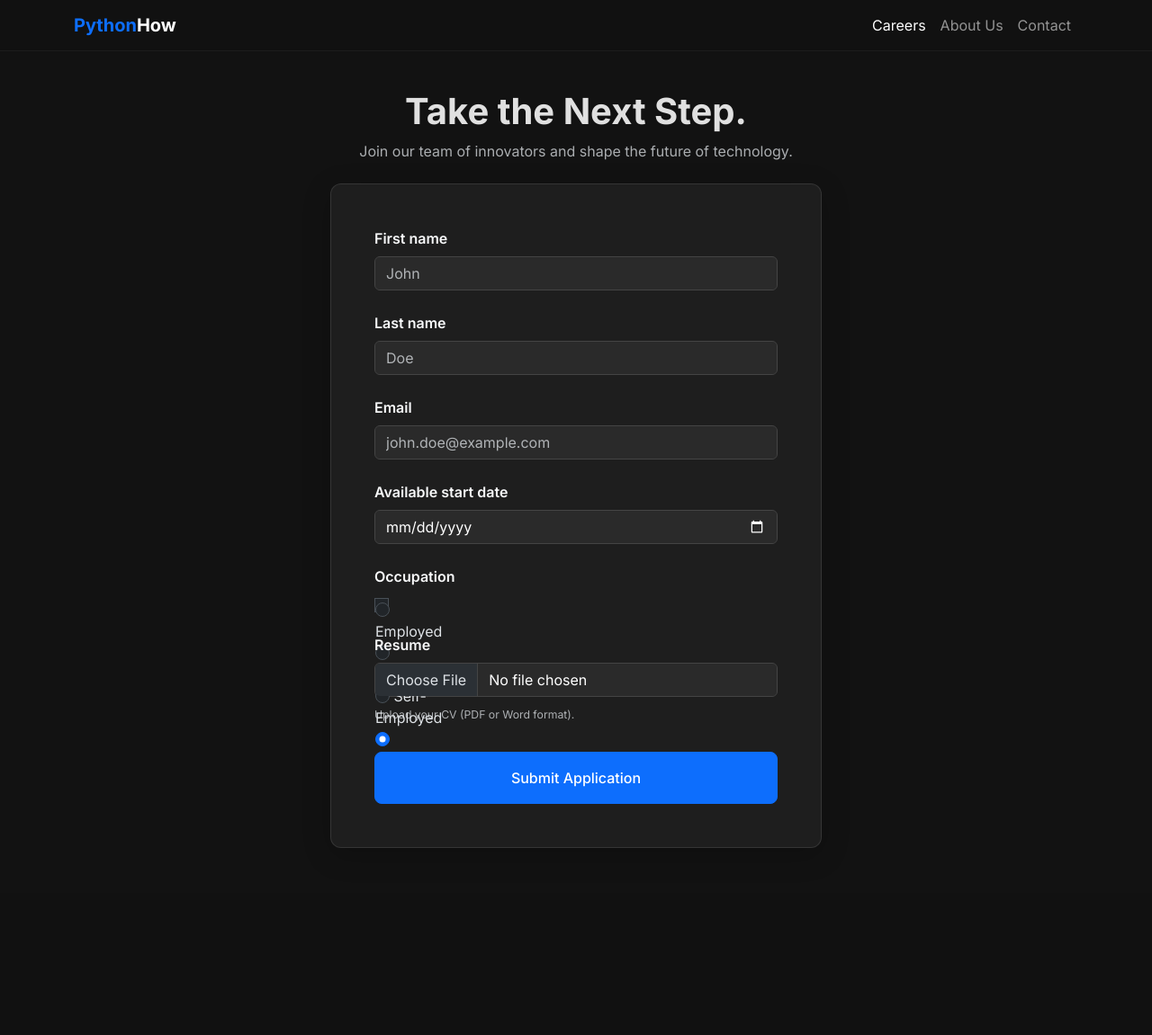
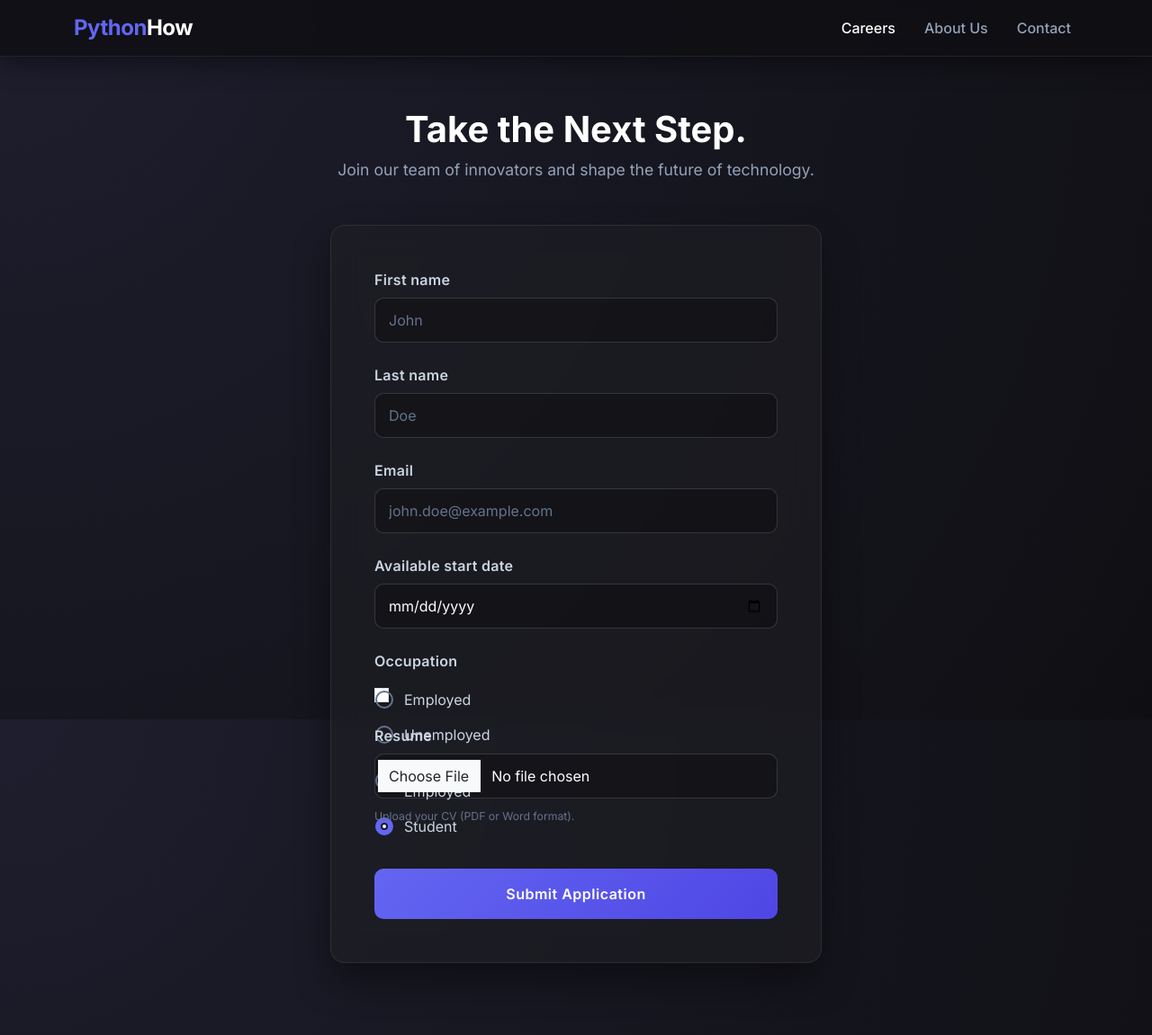
Before and after one commit to AndrewTechTips/Django-Form, a Django app: page / in a window 1280 px wide. Shown: the whole page at 90% size. Before the commit the page ends 943 px from the top, so only its background shows below. Run offline with Django 5.2, Linux system fonts and the light colour scheme.

Commit message:
Enhance website: refactor base layout, improve styling, and add external CSS for better design

```diff
--- /dev/null
+++ b/job_application/static/css/style.css
@@ -0,0 +1,137 @@
+/* =========================================
+   Global Theme & Typography
+   ========================================= */
+body {
+    font-family: 'Inter', system-ui, -apple-system, sans-serif;
+    /* Un gradient subtil și elegant pentru fundal */
+    background: radial-gradient(circle at top left, #1e1e2e 0%, #0f0f13 100%);
+    background-attachment: fixed;
+    color: #e2e8f0;
+    min-height: 100vh;
+}
+
+/* =========================================
+   Navbar (Logo vizibil și efect de sticlă)
+   ========================================= */
+.navbar {
+    background-color: rgba(15, 15, 19, 0.85) !important;
+    backdrop-filter: blur(12px);
+    -webkit-backdrop-filter: blur(12px);
+    border-bottom: 1px solid rgba(255, 255, 255, 0.08);
+    box-shadow: 0 4px 30px rgba(0, 0, 0, 0.5);
+}
+
+.navbar-brand {
+    font-size: 1.5rem;
+    letter-spacing: -0.5px;
+    color: #ffffff !important;
+}
+
+.brand-highlight {
+    color: #6366f1; /* Culoare accent Indigo (Modernă) */
+}
+
+.nav-link {
+    color: #94a3b8 !important;
+    font-weight: 500;
+    transition: color 0.3s ease;
+}
+
+.nav-link:hover, .nav-link.active {
+    color: #ffffff !important;
+}
+
+/* =========================================
+   Cards (Design tip SaaS Premium)
+   ========================================= */
+.card {
+    background-color: rgba(30, 30, 35, 0.6);
+    backdrop-filter: blur(16px);
+    -webkit-backdrop-filter: blur(16px);
+    border: 1px solid rgba(255, 255, 255, 0.08);
+    border-radius: 16px;
+    box-shadow: 0 20px 40px rgba(0, 0, 0, 0.4);
+}
+
+/* =========================================
+   Inputs & Forms
+   ========================================= */
+.form-control, .form-select {
+    background-color: rgba(0, 0, 0, 0.25) !important;
+    border: 1px solid rgba(255, 255, 255, 0.12) !important;
+    color: #ffffff !important;
+    border-radius: 10px;
+    padding: 12px 15px;
+    transition: all 0.3s ease;
+}
+
+.form-control::placeholder {
+    color: #64748b !important;
+}
+
+.form-control:focus, .form-select:focus {
+    background-color: rgba(0, 0, 0, 0.4) !important;
+    border-color: #6366f1 !important;
+    box-shadow: 0 0 0 4px rgba(99, 102, 241, 0.15) !important;
+}
+
+/* =========================================
+   FIX DEFINITIV PENTRU BUTOANELE RADIO DJANGO
+   ========================================= */
+#id_occupation {
+    display: flex !important;
+    flex-direction: column !important;
+    gap: 15px !important; /* Spațiu clar între opțiuni */
+    padding-left: 0 !important;
+    margin-top: 10px !important;
+    margin-bottom: 25px !important; /* Împinge câmpul de Resume în jos */
+    list-style: none !important;
+}
+
+#id_occupation label {
+    display: flex !important;
+    align-items: center !important;
+    cursor: pointer !important;
+    font-weight: 400 !important;
+    color: #cbd5e1 !important;
+    margin: 0 !important;
+}
+
+/* Stilizăm bulinuța efectivă */
+#id_occupation input[type="radio"] {
+    appearance: none;
+    -webkit-appearance: none;
+    width: 20px !important;
+    height: 20px !important;
+    border: 2px solid #64748b;
+    border-radius: 50%;
+    margin-right: 12px !important;
+    margin-top: 0 !important;
+    outline: none;
+    cursor: pointer !important;
+    transition: all 0.2s ease-in-out;
+    background-color: transparent;
+}
+
+#id_occupation input[type="radio"]:checked {
+    border-color: #6366f1;
+    border-width: 6px; /* Creează efectul de bifat vizual */
+}
+
+/* =========================================
+   Buttons (Efecte de Hover Profesionale)
+   ========================================= */
+.btn-primary {
+    background: linear-gradient(135deg, #6366f1 0%, #4f46e5 100%);
+    border: none;
+    border-radius: 10px;
+    padding: 12px 24px;
+    font-weight: 600;
+    letter-spacing: 0.5px;
+    transition: transform 0.2s ease, box-shadow 0.2s ease;
+}
+
+.btn-primary:hover {
+    transform: translateY(-2px);
+    box-shadow: 0 8px 20px rgba(99, 102, 241, 0.4);
+}
--- a/job_application/templates/base.html
+++ b/job_application/templates/base.html
@@ -1,5 +1,6 @@
+{% load static %}
 <!doctype html>
-<html lang="en" data-bs-theme="dark">
+<html lang="en">
 <head>
     <meta charset="utf-8">
     <meta name="viewport" content="width=device-width, initial-scale=1, shrink-to-fit=no">
@@ -10,85 +11,22 @@
     <link href="https://fonts.googleapis.com/css2?family=Inter:wght@300;400;500;600;700&display=swap" rel="stylesheet">
 
     <link href="https://cdn.jsdelivr.net/npm/bootstrap@5.3.2/dist/css/bootstrap.min.css" rel="stylesheet">
-
-    <style>
-        body {
-            font-family: 'Inter', sans-serif;
-            background-color: #121212;
-            color: #e0e0e0;
-        }
-
-        .navbar {
-            background-color: rgba(18, 18, 18, 0.8) !important;
-            backdrop-filter: blur(10px);
-            border-bottom: 1px solid rgba(255, 255, 255, 0.05);
-        }
-
-        .card {
-            background-color: #1e1e1e;
-            border: 1px solid rgba(255, 255, 255, 0.1);
-            border-radius: 12px;
-            box-shadow: 0 8px 32px rgba(0, 0, 0, 0.2);
-        }
-
-        .card-header {
-            background-color: rgba(255, 255, 255, 0.02);
-            border-bottom: 1px solid rgba(255, 255, 255, 0.1);
-            border-top-left-radius: 12px !important;
-            border-top-right-radius: 12px !important;
-        }
-
-        .form-control, .form-select {
-            background-color: #2a2a2a;
-            border: 1px solid #444;
-            color: #fff;
-        }
-
-        .form-control:focus {
-            background-color: #333;
-            border-color: #0d6efd;
-            box-shadow: 0 0 0 0.25rem rgba(13, 110, 253, 0.25);
-            color: #fff;
-        }
-
-        /* Reparația pentru butoanele Radio (Suprapunerea textului) */
-        ul[id^="id_"] {
-            padding-left: 0;
-            list-style: none;
-            display: flex;
-            flex-wrap: wrap;
-            gap: 20px;
-            margin-bottom: 0;
-        }
-        ul[id^="id_"] li {
-            display: flex;
-            align-items: center;
-        }
-        ul[id^="id_"] li label {
-            margin-left: 8px;
-            cursor: pointer;
-        }
-
-        .btn-primary {
-            padding: 10px 20px;
-            font-weight: 500;
-            border-radius: 8px;
-        }
-    </style>
+    <link rel="stylesheet" href="{% static 'css/style.css' %}">
 </head>
 <body>
 
-    <nav class="navbar navbar-expand-lg navbar-dark fixed-top">
+    <nav class="navbar navbar-expand-lg fixed-top">
         <div class="container">
             <a class="navbar-brand fw-bold" href="{% url 'index' %}">
-                <span class="text-primary">Python</span>How
+                <span class="brand-highlight">Python</span>How
             </a>
-            <button class="navbar-toggler" type="button" data-bs-toggle="collapse" data-bs-target="#navbarNav">
-                <span class="navbar-toggler-icon"></span>
+
+            <button class="navbar-toggler border-0" type="button" data-bs-toggle="collapse" data-bs-target="#navbarNav">
+                <span class="navbar-toggler-icon" style="filter: invert(1);"></span>
             </button>
 
             <div class="collapse navbar-collapse justify-content-end" id="navbarNav">
-                <ul class="navbar-nav">
+                <ul class="navbar-nav gap-3">
                     <li class="nav-item">
                         <a class="nav-link {% if request.path == '/' %}active{% endif %}" href="{% url 'index' %}">Careers</a>
                     </li>
@@ -103,7 +41,7 @@
         </div>
     </nav>
 
-    <div class="container" style="padding-top: 100px; padding-bottom: 50px;">
+    <div class="container" style="padding-top: 120px; padding-bottom: 80px;">
         {% block content %}
         {% endblock %}
     </div>
--- a/job_application/templates/index.html
+++ b/job_application/templates/index.html
@@ -3,49 +3,47 @@
 
 <div class="row justify-content-center">
     <div class="col-md-8 col-lg-6">
-        <div class="text-center mb-4">
-            <h1 class="fw-bold">Take the Next Step.</h1>
-            <p class="text-muted">Join our team of innovators and shape the future of technology.</p>
+        <div class="text-center mb-5">
+            <h1 class="fw-bold" style="color: #fff;">Take the Next Step.</h1>
+            <p style="color: #94a3b8; font-size: 1.1rem;">Join our team of innovators and shape the future of technology.</p>
         </div>
 
-        <div class="card">
-            <div class="card-body p-4 p-md-5">
+        <div class="card p-4 p-md-5">
             <form method="post" enctype="multipart/form-data" novalidate>
                 {% csrf_token %}
 
                 {% for field in form %}
                     <div class="mb-4">
-                            <label for="{{ field.id_for_label }}" class="form-label fw-semibold text-light">
+                        <label for="{{ field.id_for_label }}" class="form-label fw-semibold" style="color: #cbd5e1; letter-spacing: 0.3px;">
                             {{ field.label }}
                         </label>
 
                         {{ field }}
 
                         {% if field.help_text %}
-                                <div class="form-text text-muted mt-2"><small>{{ field.help_text }}</small></div>
+                            <div class="form-text mt-2" style="color: #64748b;"><small>{{ field.help_text }}</small></div>
                         {% endif %}
 
                         {% if field.errors %}
-                                <div class="text-danger mt-2 small">
+                            <div class="text-danger mt-2 small fw-medium">
                                 {% for error in field.errors %}
-                                        <i class="bi bi-exclamation-circle"></i> {{ error }}
+                                    • {{ error }}
                                 {% endfor %}
                             </div>
                         {% endif %}
                     </div>
                 {% endfor %}
 
-                    <button class="btn btn-primary w-100 mt-2 py-3" type="submit">Submit Application</button>
+                <button class="btn btn-primary w-100 mt-4 py-3" type="submit">Submit Application</button>
             </form>
-            </div>
         </div>
 
         {% if messages %}
             <div class="mt-4">
                 {% for message in messages %}
-                    <div class="alert alert-{{ message.tags }} alert-dismissible fade show shadow-sm" role="alert">
+                    <div class="alert alert-success alert-dismissible fade show" role="alert" style="background-color: rgba(16, 185, 129, 0.1); border: 1px solid #10b981; color: #10b981;">
                         {{ message }}
-                        <button type="button" class="btn-close" data-bs-dismiss="alert" aria-label="Close"></button>
+                        <button type="button" class="btn-close btn-close-white" data-bs-dismiss="alert" aria-label="Close"></button>
                     </div>
                 {% endfor %}
             </div>
--- a/job_application/views.py
+++ b/job_application/views.py
@@ -28,7 +28,7 @@ def send_confirmation_email(application):
 
 def index(request):
     if request.method == "POST":
-        form = JobApplicationForm(request.POST, request.FIlES)
+        form = JobApplicationForm(request.POST, request.FILES)
 
         if form.is_valid():
             # Save data to db
@@ -36,7 +36,7 @@ def index(request):
 
             send_confirmation_email(application)
 
-            messages.success(request, "Ypur application was submitted successfully!")
+            messages.success(request, "Your application was submitted successfully!")
 
             # Prevents form resubmission on refresh
             return redirect("index")
```
Also changed, not shown: job_application/migrations/0001_initial.py (added). Lines whose indentation alone changed are shown as unchanged.
